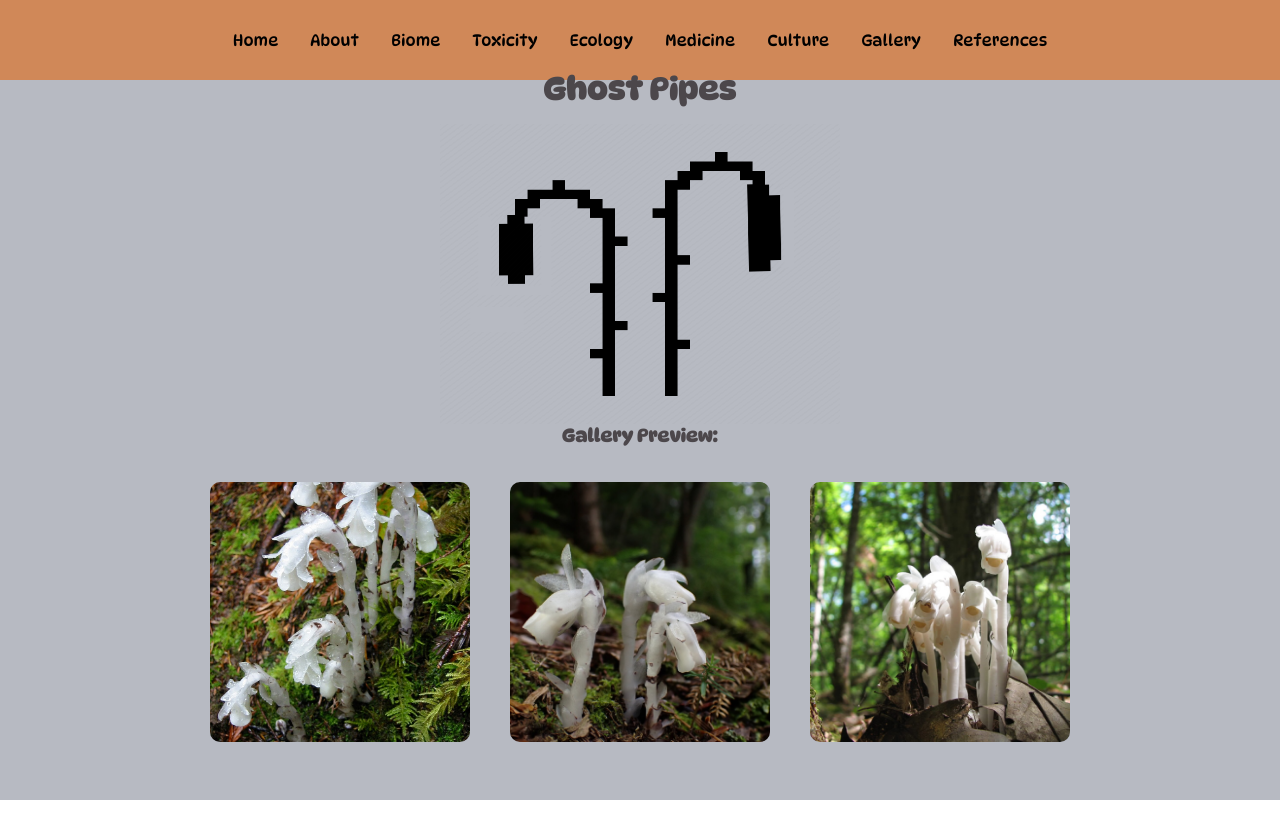
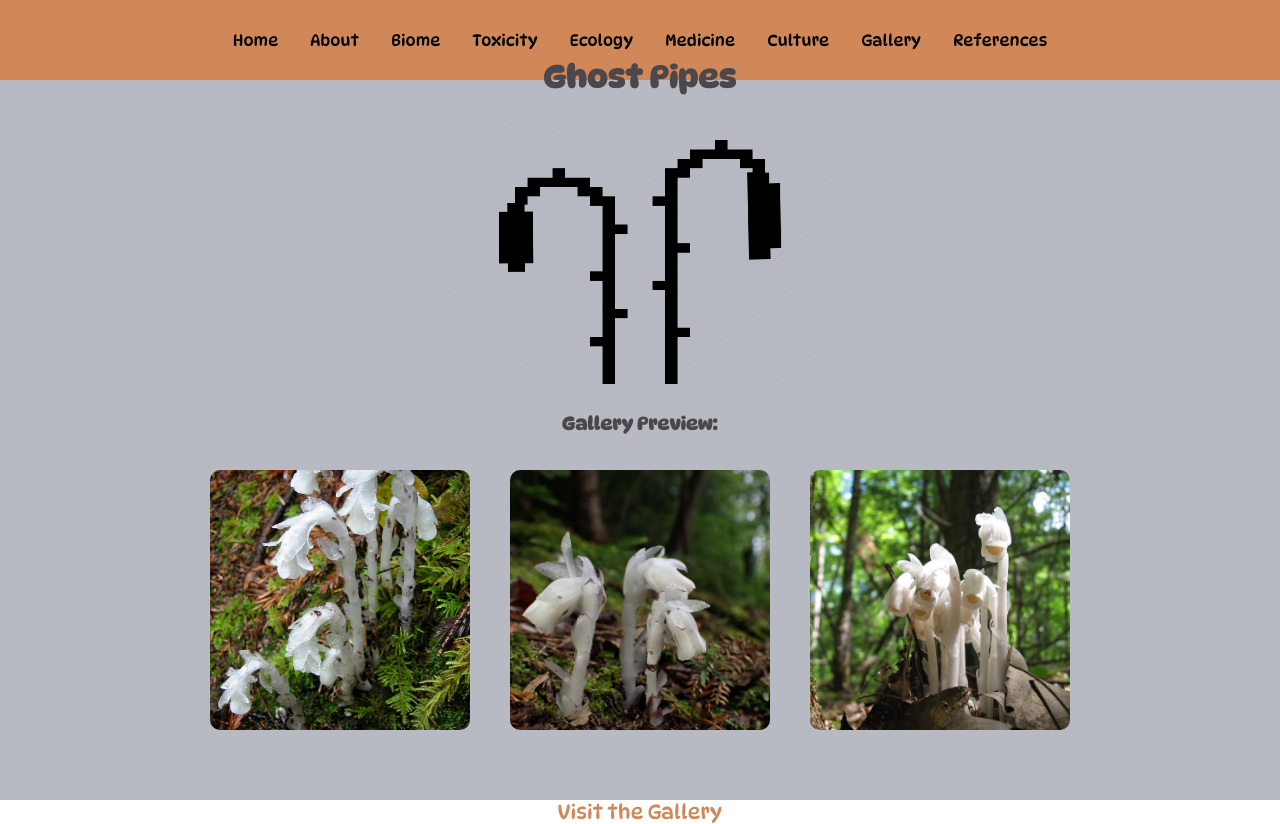
Before and after one commit to CJ-Eilenstine/ghost-pipes, a Next.js app: page / in a window 1280 px wide. Built offline with nearby package versions, Linux system fonts and the light colour scheme.

Commit message:
Gallery Link Added

```diff
--- a/src/app/page.js
+++ b/src/app/page.js
@@ -62,6 +62,7 @@ export default function Home() {
             />{" "}
           </div>
         </div>
+        <a className={styles.galleryLink} href="/gallery">Visit the Gallery</a>
       </div>
     </main>
   );
--- a/src/app/page.module.css
+++ b/src/app/page.module.css
@@ -35,6 +35,19 @@
   animation: swing 2.4s infinite ease-in-out;
 }
 
+.galleryLink {
+  text-decoration: none;
+  color: var(--primary-color);
+  font-size: 20px;
+transition: all .2s ease-in-out;
+}
+
+.galleryLink:hover {
+  text-decoration: underline;
+  color: white;
+
+}
+
 @keyframes swing {
   0% {
     transform: rotate(5deg);
```
